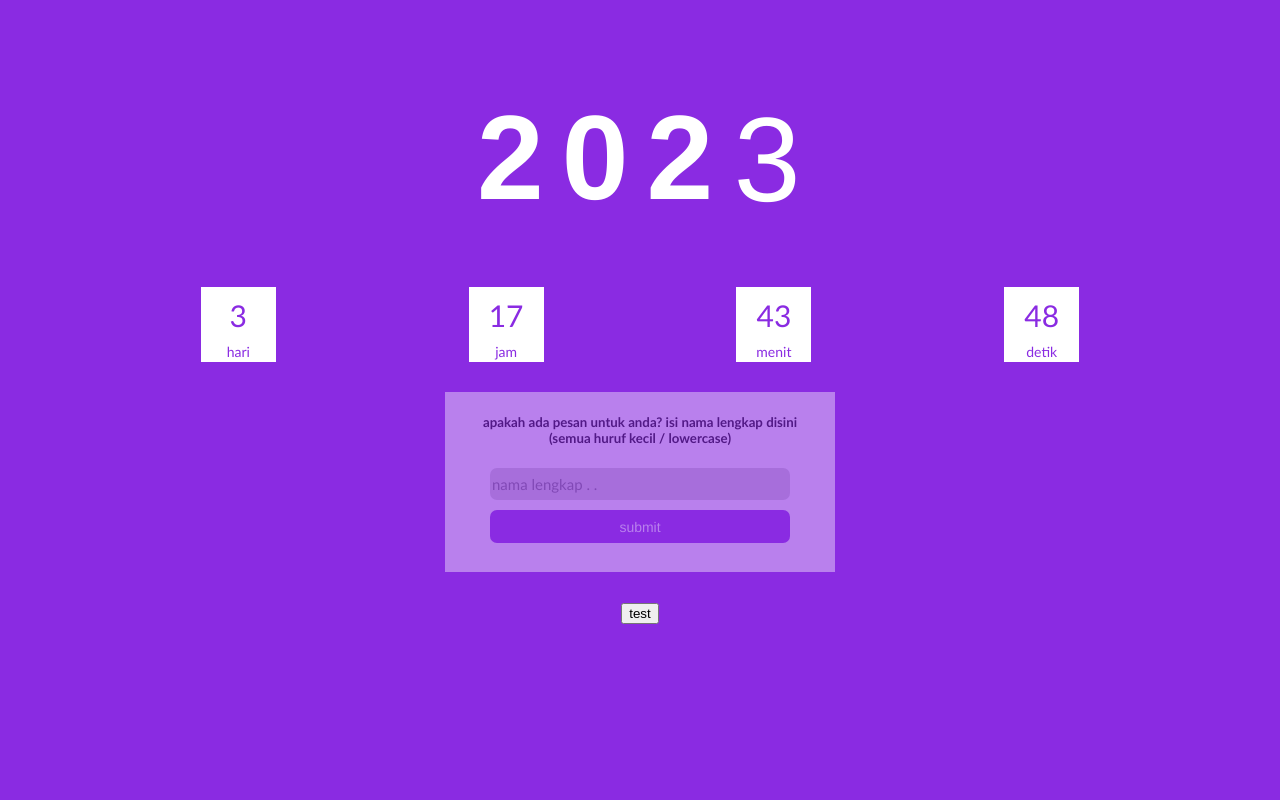
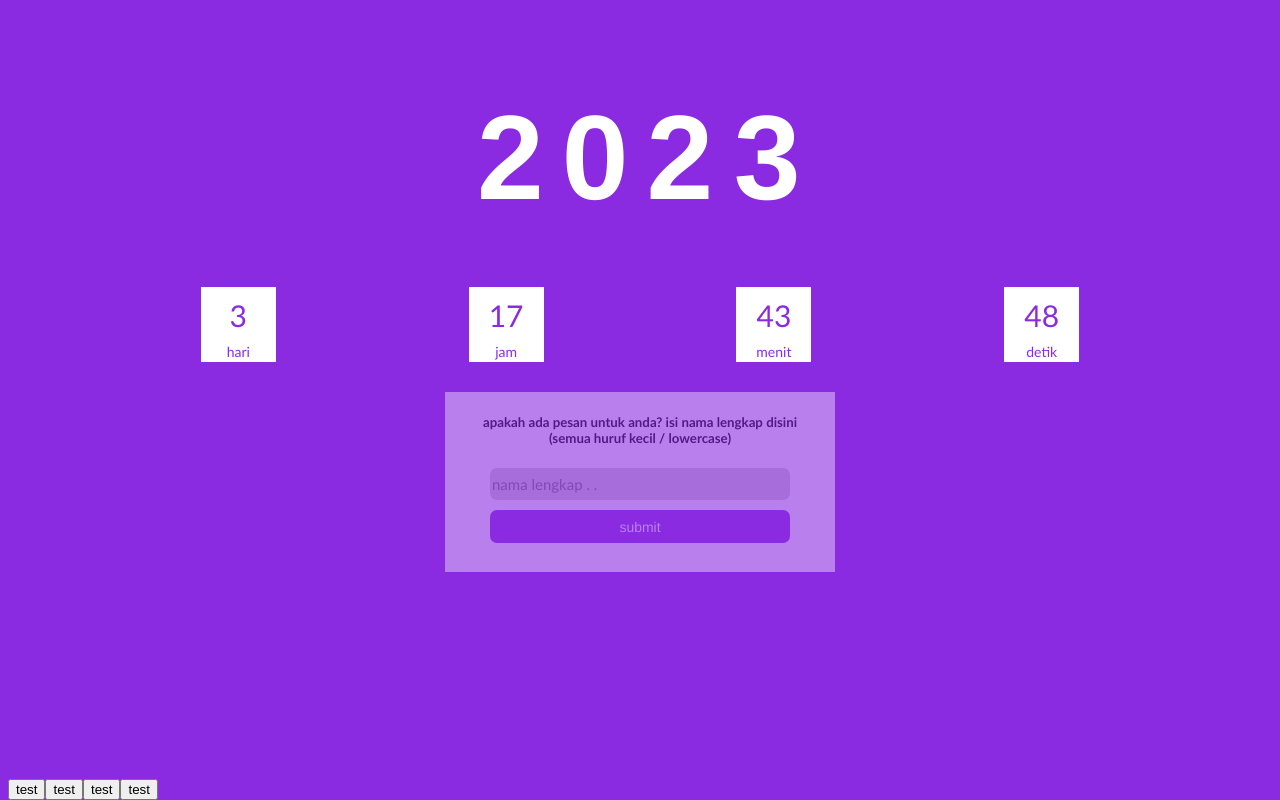
Before and after one commit to dafarialfathri/2024, a plain HTML site: page index.html in a window 1280 px wide. Drawn offline with Linux system fonts and the light colour scheme.

Commit message:
Add files via upload

```diff
--- a/index.html
+++ b/index.html
@@ -19,12 +19,18 @@
             font-family: 'Franklin Gothic Medium', 'Arial Narrow', Arial, sans-serif;
         }
 
-        .subganti {
+        .subganti1 {
             color: white;
             font-size: 120px;
             font-family: 'Franklin Gothic Medium', 'Arial Narrow', Arial, sans-serif;
-            margin-bottom: -30px;
-            margin-top: -15px;
+            margin-top: -97px;
+        }
+
+        .subganti2 {
+            color: white;
+            font-size: 120px;
+            font-family: 'Franklin Gothic Medium', 'Arial Narrow', Arial, sans-serif;
+            margin-top: -120px;
         }
 
         #countdown {
@@ -128,7 +134,7 @@
                 transform: translateY(0);
             }
             100% {
-                transform: translateY(-43%);
+                transform: translateY(-41%);
             }
         }
 
@@ -199,6 +205,13 @@
                 transform: scale(100%);
             }
         }
+
+        .tes {
+            display: flex;
+            bottom: 0px;
+            justify-content: center;
+            position: fixed;
+        }
     </style>
 </head>
 
@@ -210,8 +223,12 @@
         <h1>2</h1>
         <div class="sqganti">
             <div class="ganti" id="ganti">
-                <div class="subganti">3</div>
-                <div class="subganti">4</div>
+                <div class="subganti1">
+                    <h1>3</h1>
+                </div>
+                <div class="subganti2">
+                    <h1>4</h1>
+                </div>
             </div>
         </div>
     </div>
@@ -242,7 +259,12 @@
             </div>
         </div>
     </div>
-    <input type="submit" id="test" value="test" onclick="test()">
+    <div class="tes">
+        <input type="submit" id="test" value="test" onclick="test()">
+        <input type="submit" id="test" value="test" onclick="testt()">
+        <input type="submit" id="test" value="test" onclick="testtt()">
+        <input type="submit" id="test" value="test" onclick="testttt()">
+    </div>
     <script>
         var countDownDate = new Date(new Date().getFullYear() + 1, 0, 1, 0, 0, 0).getTime();
         var x = setInterval(function() {
@@ -281,7 +303,28 @@
         }, 1000);
 
         function test() {
+            document.getElementById('ganti').style.animation = 'nye 300s linear forwards';
+        }
 
+        function testt() {
+            document.getElementById('sqd').style.display = 'none';
+            document.getElementById('sqh').style.display = 'none';
+            document.getElementById('sqm').style.display = 'none';
+            document.getElementById('label').style.display = 'none';
+            document.getElementById('pos').style.display = 'none';
+            document.getElementById('sqs').style.backgroundColor = 'transparent';
+            document.getElementById('countdown').style.color = 'white';
+            document.getElementById('countdown').style.fontSize = '200px';
+            document.getElementById('countdown').style.animation = 'zz 1s ease infinite';
+        }
+
+        function testtt() {
+            document.getElementById('countdown').style.color = 'red';
+        }
+
+        function testttt() {
+            document.getElementById('countdown').style.display = 'none';
+            document.getElementById('kalimat').style.display = 'flex';
         }
     </script>
 
```
